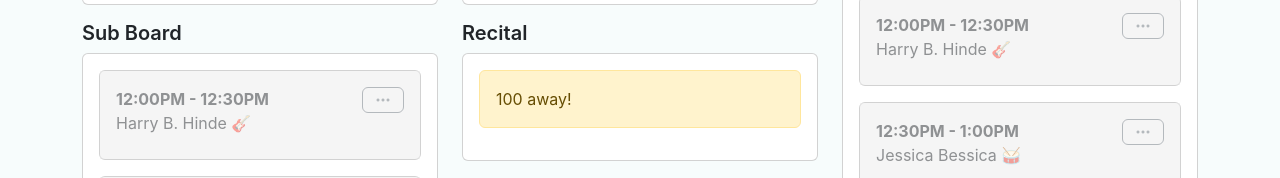
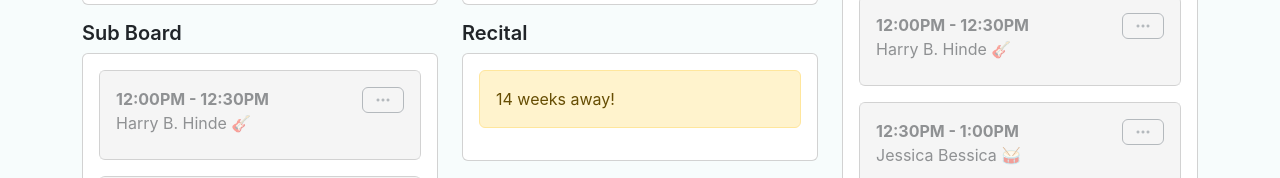
Before and after one commit to charlesmtobias/teacher-crm, a React (Create React App) app: page /dashboard in a window 1280 px wide. Shown: the part 328-506 px from the top of the page. Built offline with nearby package versions, Linux system fonts and the light colour scheme; the HTML template or start-up script is replaced by a standard one.

Commit message:
organized functions for date parsing

```diff
--- a/src/components/Dashboard/Dashboard.js
+++ b/src/components/Dashboard/Dashboard.js
@@ -61,7 +61,7 @@ export default function Dashboard() {
               <div className='card mb-3'>
                 <div className='card-body'>
                 <div class="alert alert-warning" role="alert">
-                  {getDaysUntilRecital(today)} away!
+                  {parseDaysUntilRecital(today)} away!
                 </div>
                 </div>
               </div>
@@ -88,7 +88,7 @@ export default function Dashboard() {
                         <ProgressBar title="Week" percentage="33" />
                       </div>
                       <div className='col px-0'>
-                        <ProgressBar title="Semester" percentage={100 - Math.floor((getDaysUntilRecital(today) / getDaysUntilRecital(startDate)) * 100)} />
+                        <ProgressBar title="Semester" percentage={100 - Math.floor((getDateDifference(today, recitalDate) / getDateDifference(startDate, recitalDate)) * 100)} />
                       </div>
                     </div>
                   </div>
@@ -104,16 +104,19 @@ export default function Dashboard() {
   );
 }
 
-function getDaysUntilRecital(date) {
+function getDateDifference(date1, date2) {
   // To calculate the time difference of two dates
-  var Difference_In_Time = recitalDate.getTime() - date.getTime();
+  var Difference_In_Time = date2.getTime() - date1.getTime();
 
   // To calculate the no. of days between two dates
   var Difference_In_Days = Math.floor(Difference_In_Time / (1000 * 3600 * 24));
 
   return Difference_In_Days;
+}
 
-  //if (Difference_In_Days < 7)
-  //  return `${Difference_In_Days} days`;
-  //return `${Math.floor(Difference_In_Days / 7)} weeks`;
+function parseDaysUntilRecital(today) {
+  var Difference_In_Days = getDateDifference(today, recitalDate);
+  if (Difference_In_Days < 7)
+    return `${Difference_In_Days} days`;
+  return `${Math.floor(Difference_In_Days / 7)} weeks`;
 }
```
